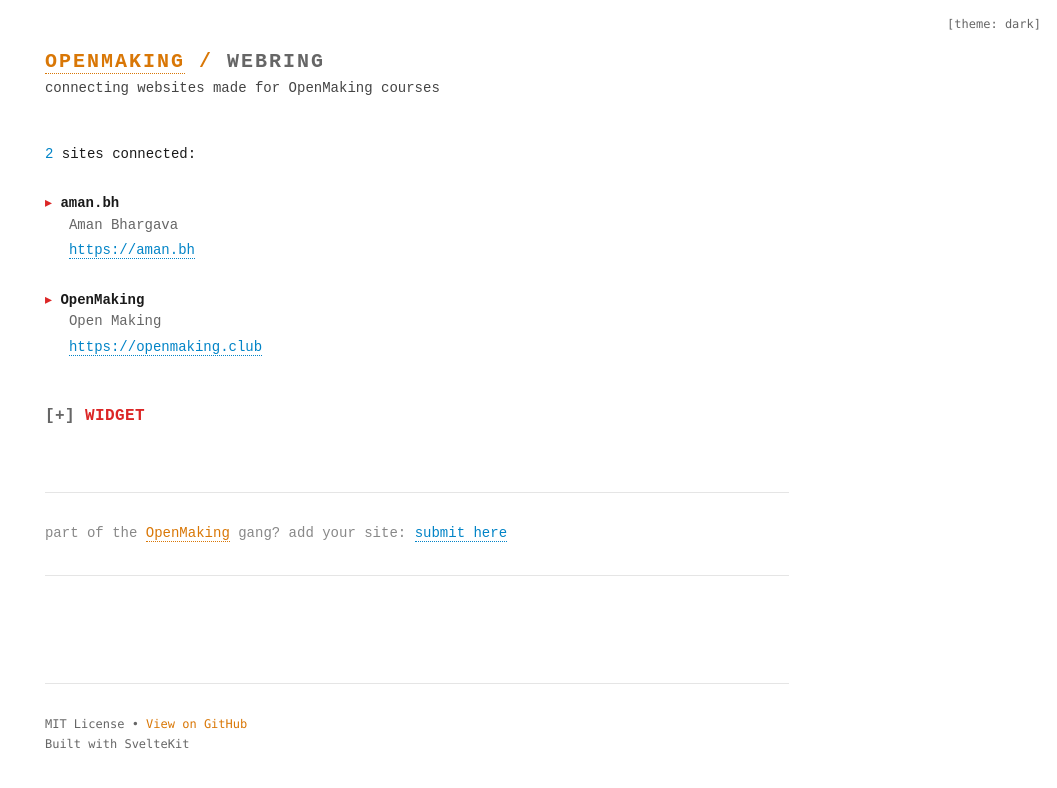
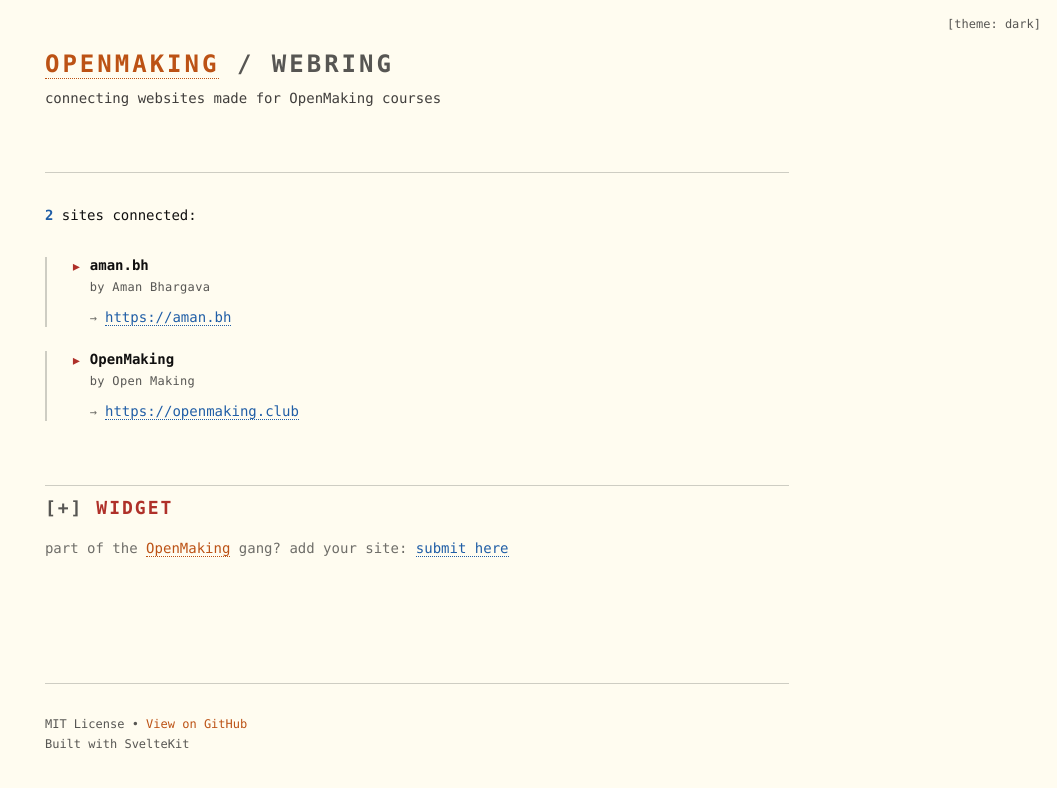
Before and after one commit to open-making/site, a SvelteKit app: page /webring in a window 1280 px wide. Shown: the top 788 px of the page, without its empty margins (223-1280 px from the left). Built offline with nearby package versions, Linux system fonts and the light colour scheme.

Commit message:
style: updates

```diff
--- a/src/app.css
+++ b/src/app.css
@@ -1,59 +1,100 @@
 @import 'tailwindcss';
 @import '@fontsource/jetbrains-mono';
 
+@theme {
+  --color-base-black: #100F0F;
+  --color-base-950: #1C1B1A;
+  --color-base-900: #282726;
+  --color-base-850: #343331;
+  --color-base-800: #403E3C;
+  --color-base-700: #575653;
+  --color-base-600: #6F6E69;
+  --color-base-500: #878580;
+  --color-base-300: #B7B5AC;
+  --color-base-200: #CECDC3;
+  --color-base-150: #DAD8CE;
+  --color-base-100: #E6E4D9;
+  --color-base-50: #F2F0E5;
+  --color-base-paper: #FFFCF0;
+
+  --color-red: #AF3029;
+  --color-red-light: #D14D41;
+
+  --color-orange: #BC5215;
+  --color-orange-light: #DA702C;
+
+  --color-yellow: #AD8301;
+  --color-yellow-light: #D0A215;
+
+  --color-green: #66800B;
+  --color-green-light: #879A39;
+
+  --color-cyan: #24837B;
+  --color-cyan-light: #3AA99F;
+
+  --color-blue: #205EA6;
+  --color-blue-light: #4385BE;
+
+  --color-purple: #5E409D;
+  --color-purple-light: #8B7EC8;
+
+  --color-magenta: #A02F6F;
+  --color-magenta-light: #CE5D97;
+}
+
 :root {
   /* Dark theme (default) */
-  --color-bg: #1a1a2e;
-  --color-text: #eee;
-  --color-text-muted: #bbb;
-  --color-text-dim: #888;
-  --color-text-subtle: #666;
-  --color-accent: #ffc107;
-  --color-primary: #ff6b6b;
-  --color-link: #4fc3f7;
-  --color-link-hover: #81d4fa;
-  --color-border: #333;
+  --color-bg: var(--color-base-950);
+  --color-text: var(--color-base-100);
+  --color-text-muted: var(--color-base-300);
+  --color-text-dim: var(--color-base-300);
+  --color-text-subtle: var(--color-base-500);
+  --color-accent: var(--color-yellow);
+  --color-primary: var(--color-red);
+  --color-link: var(--color-blue);
+  --color-link-hover: var(--color-blue-light);
+  --color-border: var(--color-base-700);
 }
 
 @media (prefers-color-scheme: light) {
   :root {
-    --color-bg: #ffffff;
-    --color-text: #1a1a1a;
-    --color-text-muted: #444;
-    --color-text-dim: #666;
-    --color-text-subtle: #888;
-    --color-accent: #d97706;
-    --color-primary: #dc2626;
-    --color-link: #0284c7;
-    --color-link-hover: #0369a1;
-    --color-border: #e5e5e5;
+    --color-bg: var(--color-base-paper);
+    --color-text: var(--color-base-black);
+    --color-text-muted: var(--color-base-800);
+    --color-text-dim: var(--color-base-700);
+    --color-text-subtle: var(--color-base-600);
+    --color-accent: var(--color-orange);
+    --color-primary: var(--color-red);
+    --color-link: var(--color-blue);
+    --color-link-hover: var(--color-blue-light);
+    --color-border: var(--color-base-200);
   }
 }
 
 [data-theme="light"] {
-  --color-bg: #ffffff;
-  --color-text: #1a1a1a;
-  --color-text-muted: #444;
-  --color-text-dim: #666;
-  --color-text-subtle: #888;
-  --color-accent: #d97706;
-  --color-primary: #dc2626;
-  --color-link: #0284c7;
-  --color-link-hover: #0369a1;
-  --color-border: #e5e5e5;
+  --color-bg: var(--color-base-paper);
+  --color-text: var(--color-base-black);
+  --color-text-muted: var(--color-base-800);
+  --color-text-dim: var(--color-base-700);
+  --color-text-subtle: var(--color-base-600);
+  --color-accent: var(--color-orange);
+  --color-primary: var(--color-red);
+  --color-link: var(--color-blue);
+  --color-link-hover: var(--color-blue-light);
+  --color-border: var(--color-base-200);
 }
 
 [data-theme="dark"] {
-  --color-bg: #1a1a2e;
-  --color-text: #eee;
-  --color-text-muted: #bbb;
-  --color-text-dim: #888;
-  --color-text-subtle: #666;
-  --color-accent: #ffc107;
-  --color-primary: #ff6b6b;
-  --color-link: #4fc3f7;
-  --color-link-hover: #81d4fa;
-  --color-border: #333;
+  --color-bg: var(--color-base-950);
+  --color-text: var(--color-base-100);
+  --color-text-muted: var(--color-base-300);
+  --color-text-dim: var(--color-base-300);
+  --color-text-subtle: var(--color-base-500);
+  --color-accent: var(--color-yellow);
+  --color-primary: var(--color-red);
+  --color-link: var(--color-blue);
+  --color-link-hover: var(--color-blue-light);
+  --color-border: var(--color-base-700);
 }
 
 @layer base {
@@ -61,4 +102,34 @@
     background-color: var(--color-bg);
     font-family: 'JetBrains Mono', monospace;
   }
+
+  /* Respect user motion preferences */
+  @media (prefers-reduced-motion: no-preference) {
+    :root {
+      --transition-duration: 0.2s;
+      --transition-easing: cubic-bezier(0.25, 0.46, 0.45, 0.94);
+    }
+
+    html {
+      transition: background-color var(--transition-duration) var(--transition-easing);
+    }
+
+    * {
+      transition:
+        color var(--transition-duration) var(--transition-easing),
+        border-color var(--transition-duration) var(--transition-easing),
+        background-color var(--transition-duration) var(--transition-easing);
+    }
+  }
+
+  /* No transitions for users who prefer reduced motion */
+  @media (prefers-reduced-motion: reduce) {
+    *,
+    *::before,
+    *::after {
+      animation-duration: 0.01ms !important;
+      animation-iteration-count: 1 !important;
+      transition-duration: 0.01ms !important;
+    }
+  }
 }
--- a/src/lib/data/site.json
+++ b/src/lib/data/site.json
@@ -1,6 +1,6 @@
 {
   "header": {
-    "title": "OPEN MAKING",
+    "title": "OPENMAKING",
     "subtitle": "open source resources for learning code and other tech miscellany"
   },
   "sections": [
@@ -43,7 +43,7 @@
       "items": [
         {
           "title": "GitHub Repositories",
-          "description": "Open source projects and code examples",
+          "description": "Code from OpenMaking courses",
           "link": "https://github.com/open-making",
           "external": true
         },
--- a/src/routes/+layout.svelte
+++ b/src/routes/+layout.svelte
@@ -18,7 +18,7 @@
 <div class="min-h-screen bg-[var(--color-bg)] text-[var(--color-text)] text-sm leading-tight flex flex-col">
 	<div class="max-w-[100ch] md:min-w-[100ch] w-full mx-auto p-4 md:p-12 text-left flex-1 flex flex-col">
 		<!-- Theme toggle -->
-		<div class="md:fixed absolute top-4 right-4">
+		<div class="md:fixed hidden md:block top-4 right-4">
 			<button
 				onclick={toggleTheme}
 				class="text-xs text-[var(--color-text-dim)] hover:text-[var(--color-accent)] transition-colors font-mono cursor-pointer border-none bg-transparent"
--- a/src/routes/+page.svelte
+++ b/src/routes/+page.svelte
@@ -9,43 +9,52 @@
 		image="/og?title=OPEN MAKING&description={data.header.subtitle}&count={data.sections.find(s => s.title === 'COURSES')?.items.length || 0}&countType=courses&pageType=home"
 />
 <!-- Header -->
-<div class="text-left mb-12">
+<div class="text-left mb-16">
 	<a href="/" class="text-[var(--color-accent)] border-b border-dotted border-[var(--color-accent)] hover:text-[var(--color-link-hover)] hover:border-solid hover:border-[var(--color-link-hover)]">
-		<h1 class="text-xl font-bold tracking-[2px] text-[var(--color-accent)]">{data.header.title}</h1>
+		<h1 class="text-2xl font-bold tracking-[3px] text-[var(--color-accent)] font-mono">{data.header.title}</h1>
 	</a>
-	<p class="text-[var(--color-text-muted)] mt-1">{data.header.subtitle}</p>
+	<p class="text-[var(--color-text-muted)] mt-2 font-mono text-sm">{data.header.subtitle}</p>
 </div>
 
 <!-- Sections -->
 {#each data.sections as section}
-	<div class="my-12">
-		<h2 class="text-[var(--color-primary)] font-bold text-base mb-4 tracking-wide">{section.title}</h2>
+	<div class="my-16">
+		<div class="border-t border-[var(--color-border)] pt-8 mb-6">
+			<h2 class="text-[var(--color-primary)] font-bold text-lg mb-3 tracking-[2px] font-mono">{section.title}</h2>
 			{#if section.description}
-			<p class="text-[var(--color-text-muted)] mb-8">{section.description}</p>
+				<p class="text-[var(--color-text-muted)] mb-8 font-mono text-sm">{section.description}</p>
 			{/if}
+		</div>
 
 		{#each section.items as item}
-			<div class="my-8 pl-4">
-				<div><span class="text-[var(--color-primary)] -ml-4">▸</span> <span class="text-[var(--color-text)] font-bold">{item.title}</span></div>
+			<div class="my-6 pl-6 border-l-2 border-[var(--color-border)]">
+				<div class="flex items-start gap-2">
+					<span class="text-[var(--color-primary)] font-mono text-lg leading-none">▸</span>
+					<div class="flex-1">
+						<div class="text-[var(--color-text)] font-bold font-mono">{item.title}</div>
 						{#if item.period}
-					<div class="text-[var(--color-text-subtle)] text-xs mt-1 ml-2">{item.period}</div>
+							<div class="text-[var(--color-text-subtle)] text-xs mt-1 font-mono tracking-wide">{item.period}</div>
 						{/if}
-				<div class="text-[var(--color-text-dim)] mt-2 ml-2">{item.description}</div>
-				<div class="text-[var(--color-link)] mt-2 ml-2"><a
+						<div class="text-[var(--color-text-dim)] mt-2 font-mono text-sm leading-relaxed">{item.description}</div>
+						<div class="text-[var(--color-link)] mt-3">
+							<span class="text-[var(--color-text-subtle)] mr-2 font-mono text-xs">→ </span><a
 								href={item.link}
 								{...(item.external ? { target: '_blank', rel: 'noopener' } : {})}
-					class="text-[var(--color-link)] no-underline border-b border-dotted border-[var(--color-link)] hover:text-[var(--color-link-hover)] hover:border-solid hover:border-[var(--color-link-hover)]"
-				>{item.external ? item.link.replace('https://', '') : item.link}</a></div>
+								class="text-[var(--color-link)] no-underline border-b border-dotted border-[var(--color-link)] hover:text-[var(--color-link-hover)] hover:border-solid hover:border-[var(--color-link-hover)] font-mono text-sm"
+							>{item.external ? item.link.replace('https://', '') : item.link}</a>
+						</div>
+					</div>
+				</div>
 			</div>
 		{/each}
 	</div>
 {/each}
 
 <!-- Footer -->
-<div class="mt-16 text-left space-y-4 text-[var(--color-text-subtle)] border-t border-b border-[var(--color-border)] py-8">
-	<p>By <a href="https://aman.bh" class="text-[var(--color-link)] no-underline border-b border-dotted border-[var(--color-link)] hover:text-[var(--color-link-hover)] hover:border-solid hover:border-[var(--color-link-hover)]">Aman Bhargava</a></p>
-	<p>{data.footer.text}</p>
-	<p class="text-[var(--color-accent)] font-bold">{data.footer.cta.split(':')[0]}: <a
+<div class="mt-20 text-left space-y-3 text-[var(--color-text-subtle)] border-t border-[var(--color-border)] py-8">
+	<p class="font-mono text-sm">By <a href="https://aman.bh" class="text-[var(--color-link)] no-underline border-b border-dotted border-[var(--color-link)] hover:text-[var(--color-link-hover)] hover:border-solid hover:border-[var(--color-link-hover)]">Aman Bhargava</a></p>
+	<p class="font-mono text-sm">{data.footer.text}</p>
+	<p class="text-[var(--color-accent)] font-bold font-mono text-sm">{data.footer.cta.split(':')[0]}: <a
 		href={data.footer.link}
 		class="text-[var(--color-link)] no-underline border-b border-dotted border-[var(--color-link)] hover:text-[var(--color-link-hover)] hover:border-solid hover:border-[var(--color-link-hover)]"
 	>{data.footer.cta.split(': ')[1]}</a></p>
--- a/src/routes/webring/+page.svelte
+++ b/src/routes/webring/+page.svelte
@@ -11,73 +11,83 @@
 	description="A network of websites from OpenMaking course participants"
 	image="/og?title=WEBRING&description=webring for websites made by OpenMaking participants&count={sites.length}&countType=sites&pageType=webring"
 />
+
 <div class="w-full">
 
 	<!-- Header -->
-	<div class="text-left mb-12">
-		<h1 class="text-xl font-bold tracking-[2px] text-[var(--color-accent)]">
+	<div class="text-left mb-16">
+		<h1 class="text-2xl font-bold tracking-[3px] text-[var(--color-accent)] font-mono">
 			<a href="/" class="text-[var(--color-accent)] no-underline border-b border-dotted border-[var(--color-accent)] hover:text-[var(--color-link-hover)] hover:border-solid hover:border-[var(--color-link-hover)]">OPENMAKING</a>
-			/ <span class="text-[var(--color-text-dim)]">WEBRING</span>
+			<span class="text-[var(--color-text-dim)]"> / WEBRING</span>
 		</h1>
-		<p class="text-[var(--color-text-muted)] mt-1">connecting websites made for OpenMaking courses</p>
+		<p class="text-[var(--color-text-muted)] mt-2 font-mono text-sm">connecting websites made for OpenMaking courses</p>
 	</div>
 
 	<!-- Sites -->
-	<div class="my-12">
+	<div class="my-16">
+		<div class="border-t border-[var(--color-border)] pt-8 mb-6">
 			{#if sites.length === 0}
-			<p class="text-[var(--color-text-dim)]">no sites connected yet</p>
+				<p class="text-[var(--color-text-dim)] font-mono text-sm">no sites connected yet</p>
 			{:else}
-			<p class="mb-8"><span class="text-[var(--color-link)]">{sites.length}</span> sites connected:</p>
+				<p class="mb-8 font-mono text-sm"><span class="text-[var(--color-link)] font-bold">{sites.length}</span> sites connected:</p>
 
 				{#each sites as site}
-				<div class="my-8 pl-4">
-					<div><span class="text-[var(--color-primary)] -ml-4">▸</span> <span class="text-[var(--color-text)] font-bold">{site.title}</span></div>
-					<div class="text-[var(--color-text-dim)] mt-1 ml-2">{site.author}</div>
-					<div class="text-[var(--color-link)] mt-2 ml-2">
-						<a
+					<div class="my-6 pl-6 border-l-2 border-[var(--color-border)]">
+						<div class="flex items-start gap-2">
+							<span class="text-[var(--color-primary)] font-mono text-lg leading-none">▸</span>
+							<div class="flex-1">
+								<div class="text-[var(--color-text)] font-bold font-mono">{site.title}</div>
+								<div class="text-[var(--color-text-dim)] mt-1 font-mono text-xs tracking-wide">by {site.author}</div>
+								<div class="text-[var(--color-link)] mt-3">
+									<span class="text-[var(--color-text-subtle)] font-mono text-xs mr-2">→ </span><a
 										href={site.url}
 										target="_blank"
 										rel="noopener"
-							class="text-[var(--color-link)] no-underline border-b border-dotted border-[var(--color-link)] hover:text-[var(--color-link-hover)] hover:border-solid hover:border-[var(--color-link-hover)]"
+										class="text-[var(--color-link)] no-underline border-b border-dotted border-[var(--color-link)] hover:text-[var(--color-link-hover)] hover:border-solid hover:border-[var(--color-link-hover)] font-mono text-sm"
 									>
 										{site.url}
 									</a>
 								</div>
 							</div>
+						</div>
+					</div>
 				{/each}
 			{/if}
 		</div>
+	</div>
 
 	<!-- Widget Instructions Accordion -->
-	<div class="my-12">
+	<div class="my-2">
+		<div class="border-t border-[var(--color-border)] py-2">
 			<button
 				onclick={() => showWidget = !showWidget}
-			class="text-[var(--color-primary)] font-bold text-base tracking-wide hover:text-[var(--color-accent)] transition-colors bg-transparent border-none cursor-pointer"
+				class="text-[var(--color-primary)] font-bold text-lg tracking-[2px] hover:text-[var(--color-accent)] transition-colors bg-transparent border-none cursor-pointer font-mono"
 			>
 				<span class="text-[var(--color-text-dim)]">[{showWidget ? '-' : '+'}]</span> WIDGET
 			</button>
 
 			{#if showWidget}
-			<div class="mt-4 pl-4 border-l-2 border-[var(--color-border)]">
-				<p class="text-[var(--color-text-muted)] mb-4">Add this to your website:</p>
+				<div class="mt-6 pl-6 border-l-2 border-[var(--color-border)]">
+					<p class="text-[var(--color-text-muted)] mb-6 font-mono text-sm">Add this to your website:</p>
 
-				<div class="bg-[var(--color-text-subtle)] bg-opacity-10 p-4 border border-[var(--color-border)] text-xs">
-					<pre class="text-[var(--color-text)]">&lt;div id="webring-widget" data-theme="dark" data-style="compact"&gt;&lt;/div&gt;
+					<div class="bg-[var(--color-text-subtle)] bg-opacity-10 p-4 border border-[var(--color-border)]">
+						<pre class="text-[var(--color-text)] font-mono text-xs leading-relaxed">&lt;div id="webring-widget" data-theme="dark" data-style="compact"&gt;&lt;/div&gt;
 &lt;script src="https://openmaking.club/webring.js"&gt;&lt;/script&gt;</pre>
 					</div>
 
-				<div class="mt-4 text-xs text-[var(--color-text-dim)] pl-2">
-					<p>options:</p>
-					<p>  data-theme: "light" | "dark"</p>
-					<p>  data-style: "compact" | "full"</p>
+					<div class="mt-6 text-xs text-[var(--color-text-dim)] pl-2 font-mono">
+						<p class="mb-2">options:</p>
+						<p class="ml-4">data-theme: "light" | "dark"</p>
+						<p class="ml-4">data-style: "compact" | "full"</p>
 					</div>
 				</div>
 			{/if}
 		</div>
+	</div>
 
 	<!-- Footer -->
-	<div class="mt-16 text-left text-[var(--color-text-subtle)] border-t border-b border-[var(--color-border)] py-8">
-		<p>part of the <a href="/" class="text-[var(--color-accent)] no-underline border-b border-dotted border-[var(--color-accent)] hover:text-[var(--color-link-hover)] hover:border-solid hover:border-[var(--color-link-hover)]">OpenMaking</a> gang? add your site: <a
+	<div class="mt-2 text-left text-[var(--color-text-subtle)] ">
+		<p class="font-mono text-sm">part of the <a href="/" class="text-[var(--color-accent)] no-underline border-b border-dotted border-[var(--color-accent)] hover:text-[var(--color-link-hover)] hover:border-solid hover:border-[var(--color-link-hover)]">OpenMaking</a> gang? add your site: <a
 			href="https://github.com/open-making/webring/issues/new/choose"
 			class="text-[var(--color-link)] no-underline border-b border-dotted border-[var(--color-link)] hover:text-[var(--color-link-hover)] hover:border-solid hover:border-[var(--color-link-hover)]"
 		>submit here</a></p>
```
Also changed, not shown: src/lib/components/ShareCard.svelte (+6 -6 lines). Lines whose indentation alone changed are shown as unchanged.
